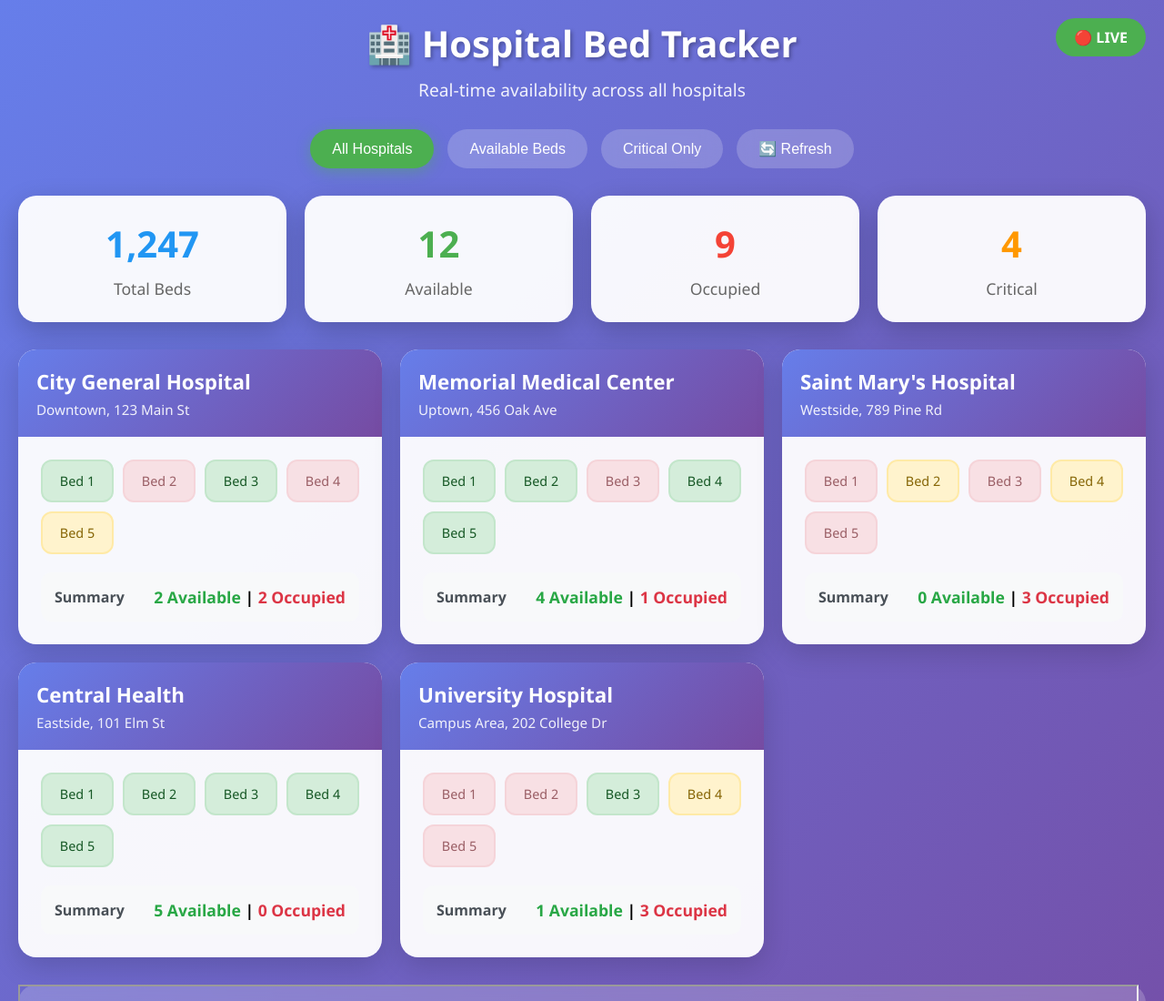
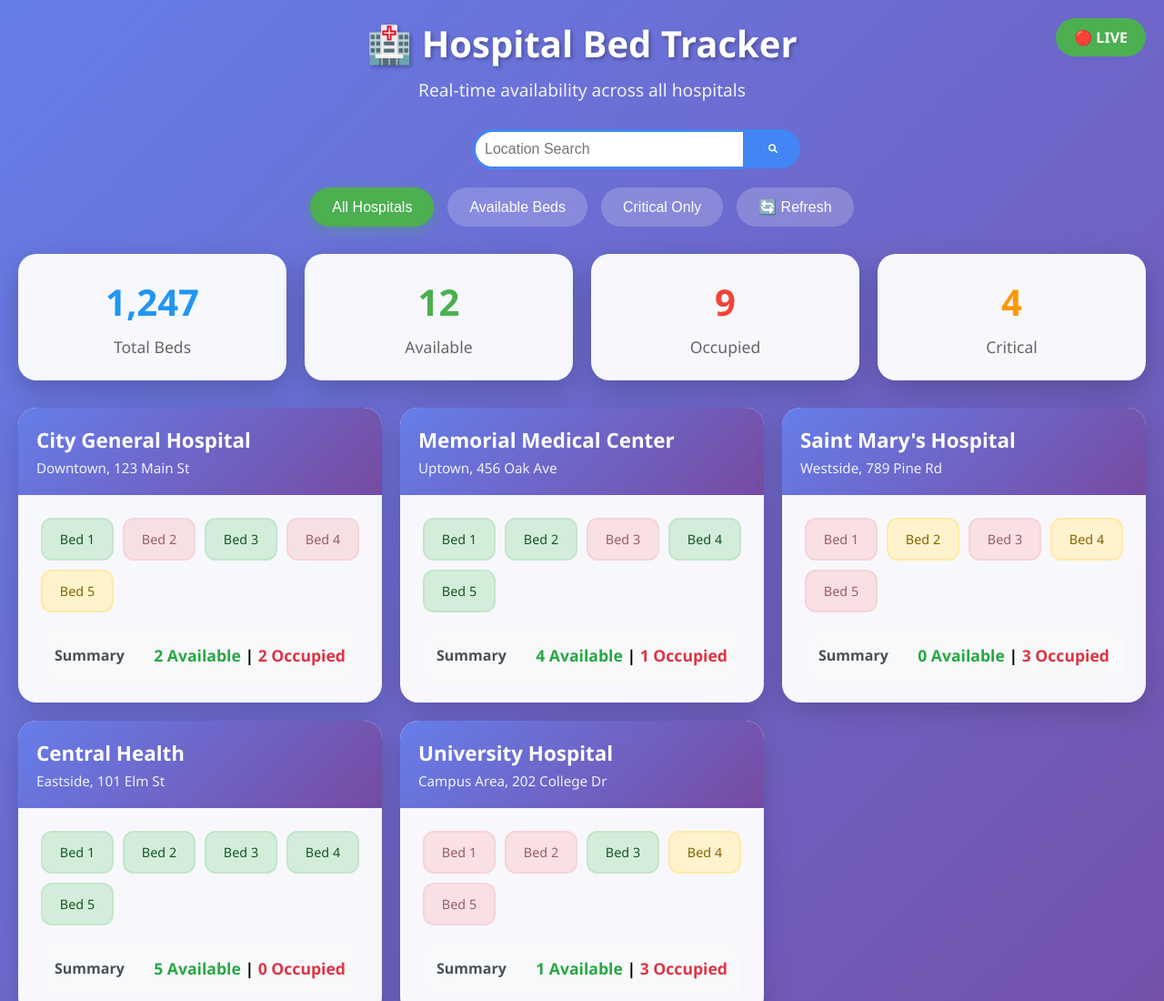
Before and after one commit to mmm123285/Hospitalbedtracking-2.0, a plain HTML site: page index.html in a window 1280 px wide. Shown: the top 1100 px of the page at 91% size. Drawn offline with Linux system fonts and the light colour scheme; grey boxes are pictures that could not be loaded.

Commit message:
Enhance index.html with search form and icons
Added a location search form and Font Awesome icons.

```diff
--- a/index.html
+++ b/index.html
@@ -14,7 +14,19 @@
             <h1>🏥 Hospital Bed Tracker</h1>
             <p>Real-time availability across all hospitals</p>
         </div>
+ <link rel="stylesheet" href="https://cdnjs.cloudflare.com/ajax/libs/font-awesome/6.0.0/css/all.min.css">
 
+<a href="https://www.google.com/maps" target="_blank" style="text-decoration: none;">
+
+</a>
+
+        <form   action="https://www.google.com/maps/search/" method="get" target="_blank" style="display: flex; gap: 5px;">
+  <input type="text" class="email" name="api" placeholder="Location Search ">
+  <button type="submit" class="control-btn1" style="background-color: #4285F4; color: white; cursor: pointer;">
+    <i class="fa-solid fa-magnifying-glass"></i>
+  </button>
+
+</form>
         <div class="controls">
             <button class="control-btn active" data-filter="all">All Hospitals</button>
             <button class="control-btn" data-filter="available">Available Beds</button>
```
